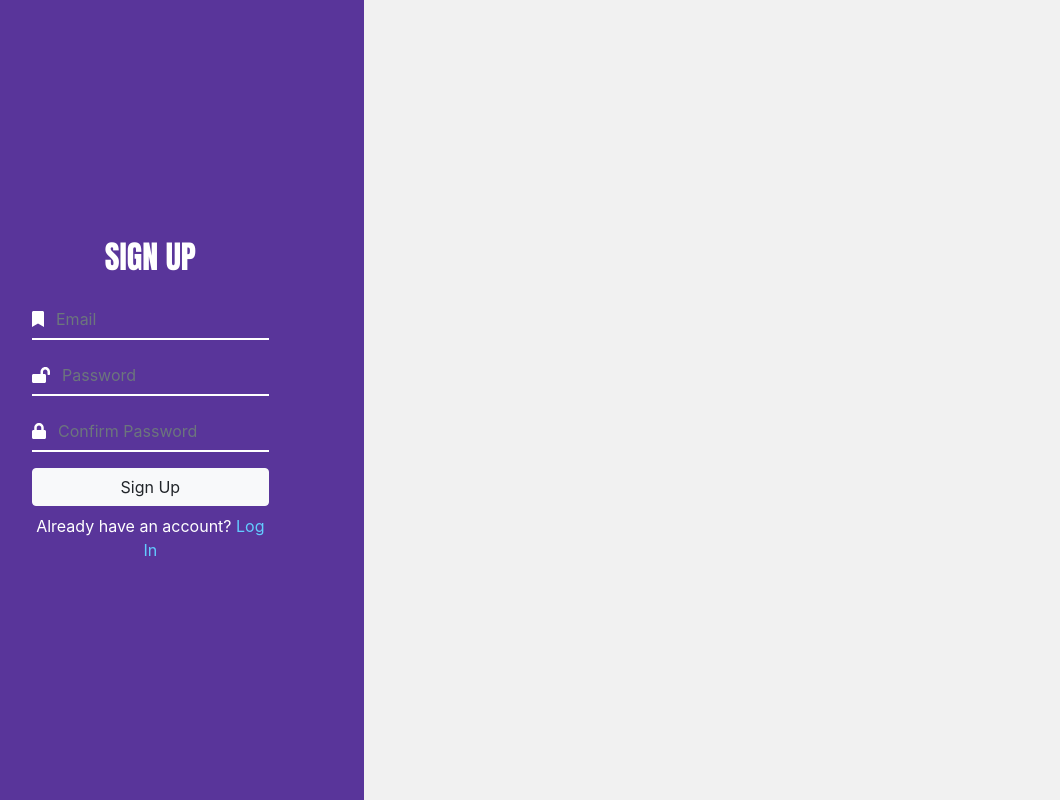
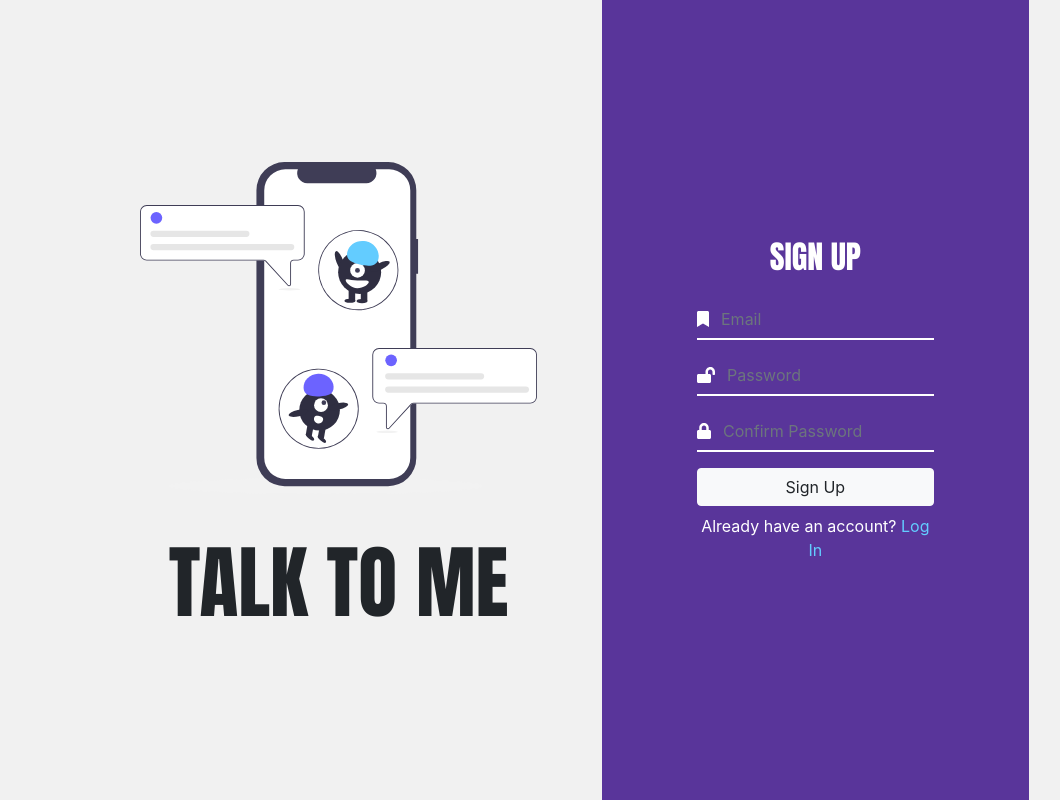
Before and after one commit to Glaxer/react-chat-app, a React (Create React App) app in the folder talk_to_me/: page /signup in a window 1280 px wide. Shown: the whole page, without its empty margins (63-1123 px from the left). Built offline with nearby package versions, Linux system fonts and the light colour scheme.

Commit message:
Image for login + signout btn

```diff
--- a/talk_to_me/public/index.html
+++ b/talk_to_me/public/index.html
@@ -2,7 +2,7 @@
 <html lang="en">
   <head>
     <meta charset="utf-8" />
-    <link rel="icon" href="%PUBLIC_URL%/favicon.ico" />
+    <link rel="icon" href="%PUBLIC_URL%/favicon.png" />
     <meta name="viewport" content="width=device-width, initial-scale=1" />
     <meta name="theme-color" content="#000000" />
     <meta
--- a/talk_to_me/src/components/ChatList.js
+++ b/talk_to_me/src/components/ChatList.js
@@ -55,6 +55,17 @@ class ChatList extends Component {
       return (
         <section>
           <ListGroup></ListGroup>
+          <div className="button-wrapper">
+            <Button onClick={this.newChat} className="w-50">
+              <FontAwesomeIcon icon={['fas', 'paper-plane']} />
+              New Chat
+            </Button>
+
+            <Button onClick={this.signOut} className="w-50">
+              <FontAwesomeIcon icon={['fas', 'sign-out-alt']} />
+              Sign Out
+            </Button>
+          </div>
         </section>
       )
     }
--- a/talk_to_me/src/components/Login.js
+++ b/talk_to_me/src/components/Login.js
@@ -17,7 +17,11 @@ class Login extends Component {
 
   render() {
     return (
-      <main>
+      <main className="d-flex justify-content-center">
+        <div className="image-container col-4">
+          <img src="images/chat-image.svg" alt="icon" />
+          <h1>Talk To Me</h1>
+        </div>
         <div className="vertical-container col-4 bg-primary" >
           <div className="vertical-container-inner">
             <img src="images/welcome-icon.svg" alt="icon" className="welcome-icon"/>
--- a/talk_to_me/src/components/Signup.js
+++ b/talk_to_me/src/components/Signup.js
@@ -17,7 +17,11 @@ class Signup extends Component {
 
   render() {
     return (
-      <main>
+      <main className="d-flex justify-content-center">
+        <div className="image-container col-4">
+          <img src="images/chat-image.svg" alt="icon" />
+          <h1>Talk To Me</h1>
+        </div>
         <div className="vertical-container col-4 bg-primary" >
           <div className="vertical-container-inner">
             <h2 className="text-center mb-4">Sign Up</h2>
--- a/talk_to_me/src/styles.scss
+++ b/talk_to_me/src/styles.scss
@@ -30,6 +30,23 @@ h2 {
 }
 
 /* --- AUTHENTICATION COMPONENTS --------------------- */
+
+div.image-container {
+    text-align: center;
+    align-self: center;
+    margin-right: 50px;
+
+    img {
+        width: 100%;
+    }
+
+    h1 {
+        font-family: Impact, Haettenschweiler, 'Arial Narrow Bold', sans-serif;
+        text-transform: uppercase;
+        font-size: 5rem;
+        margin-top: 10%;
+    }
+}
 
 div.vertical-container {
     height: 100vh;
```
Also changed, not shown: talk_to_me/public/favicon.png (added), talk_to_me/public/images/chat-image.svg (added).
